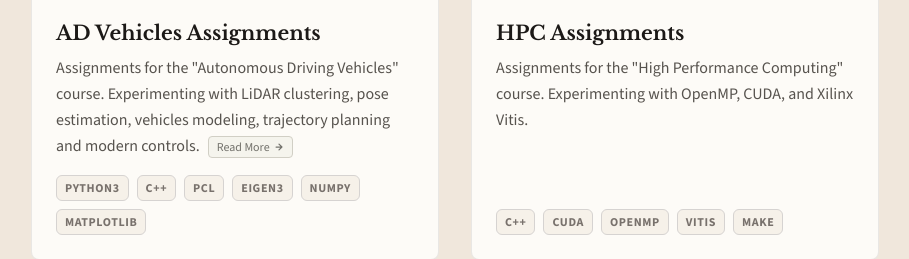
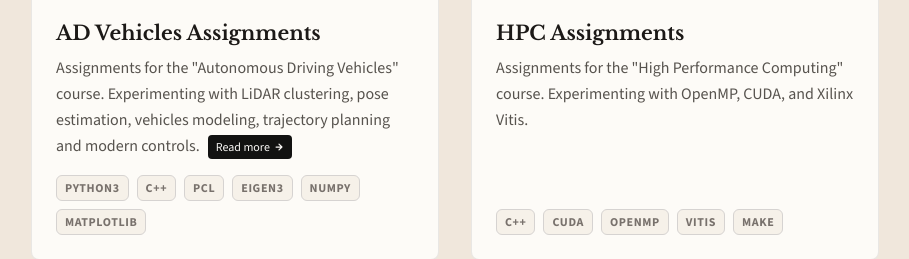
Before and after one commit to mc-cat-tty/mc-cat-tty.github.io, a React (Vite) app: page /#/ in a window 1280 px wide. Shown: the part 1020-1279 px from the top of the page, without its empty margins (185-1094 px from the left). Built offline with nearby package versions, Linux system fonts and the light colour scheme; no server answers.

Commit message:
Restyle read more button

```diff
--- a/components/ProjectCard.tsx
+++ b/components/ProjectCard.tsx
@@ -54,10 +54,10 @@ const ProjectCard: React.FC<ProjectCardProps> = ({ project }) => {
               href={project.readMore}
               target="_blank"
               rel="noopener noreferrer"
-              className="nav-link inline-flex items-center ml-2 px-2 py-0.5 text-xs font-sans border rounded bg-[#f5f4ed] border-[#d1cfc5] text-[#73726c] hover:border-[#b8b6ad] hover:bg-[#d1cfc5] transition-colors align-middle"
+              className="nav-link inline-flex items-center ml-2 px-2 py-1 text-xs font-sans rounded bg-[#121211] text-[#faf8f5] hover:bg-[#474743] transition-colors align-middle"
               aria-label={`Read more about ${project.courseTitle}`}
             >
-              Read More
+              Read more
               <svg xmlns="http://www.w3.org/2000/svg" className="ml-1 w-2.5 h-2.5" viewBox="0 0 24 24" fill="none" stroke="currentColor" strokeWidth="3" strokeLinecap="round" strokeLinejoin="round">
                 <path d="M5 12h14M12 5l7 7-7 7" />
               </svg>
```
